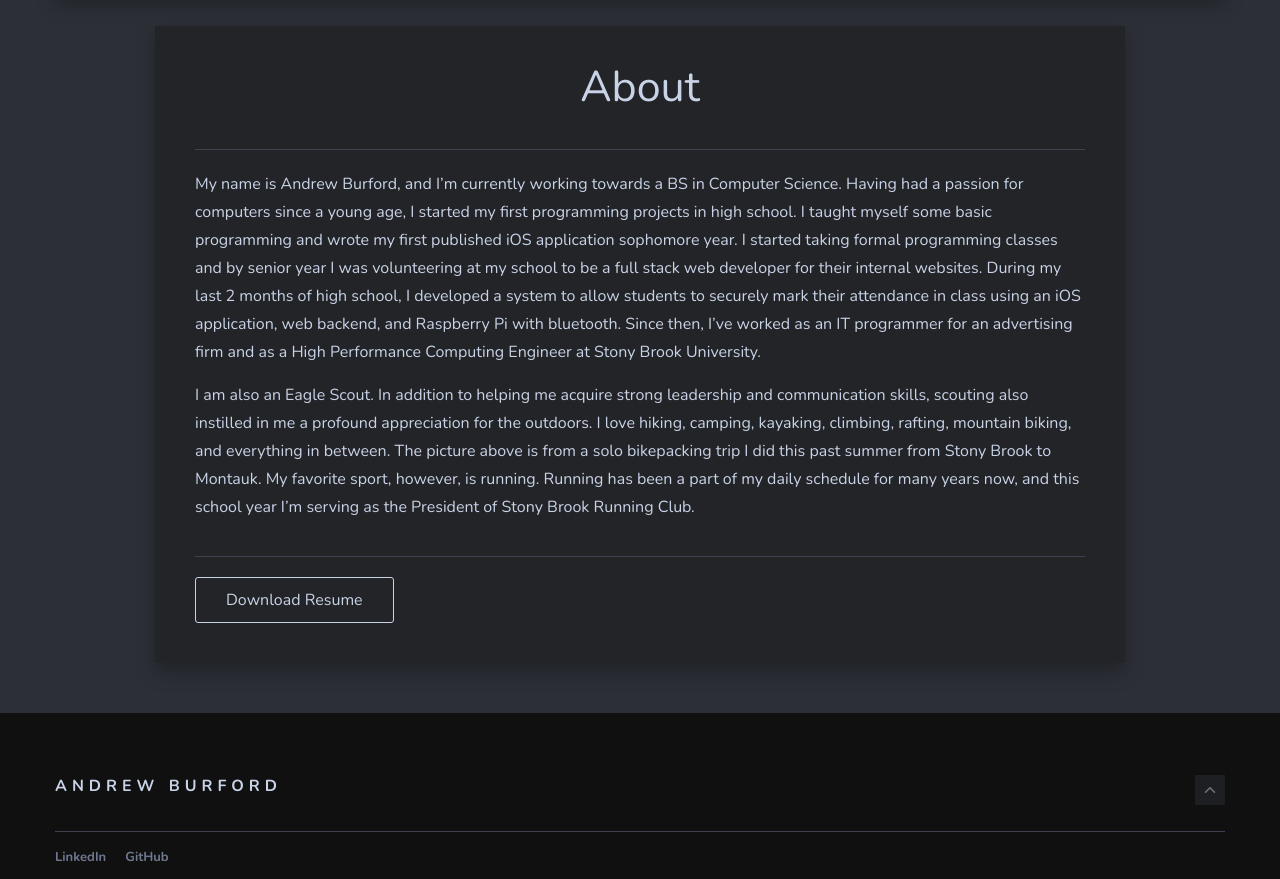
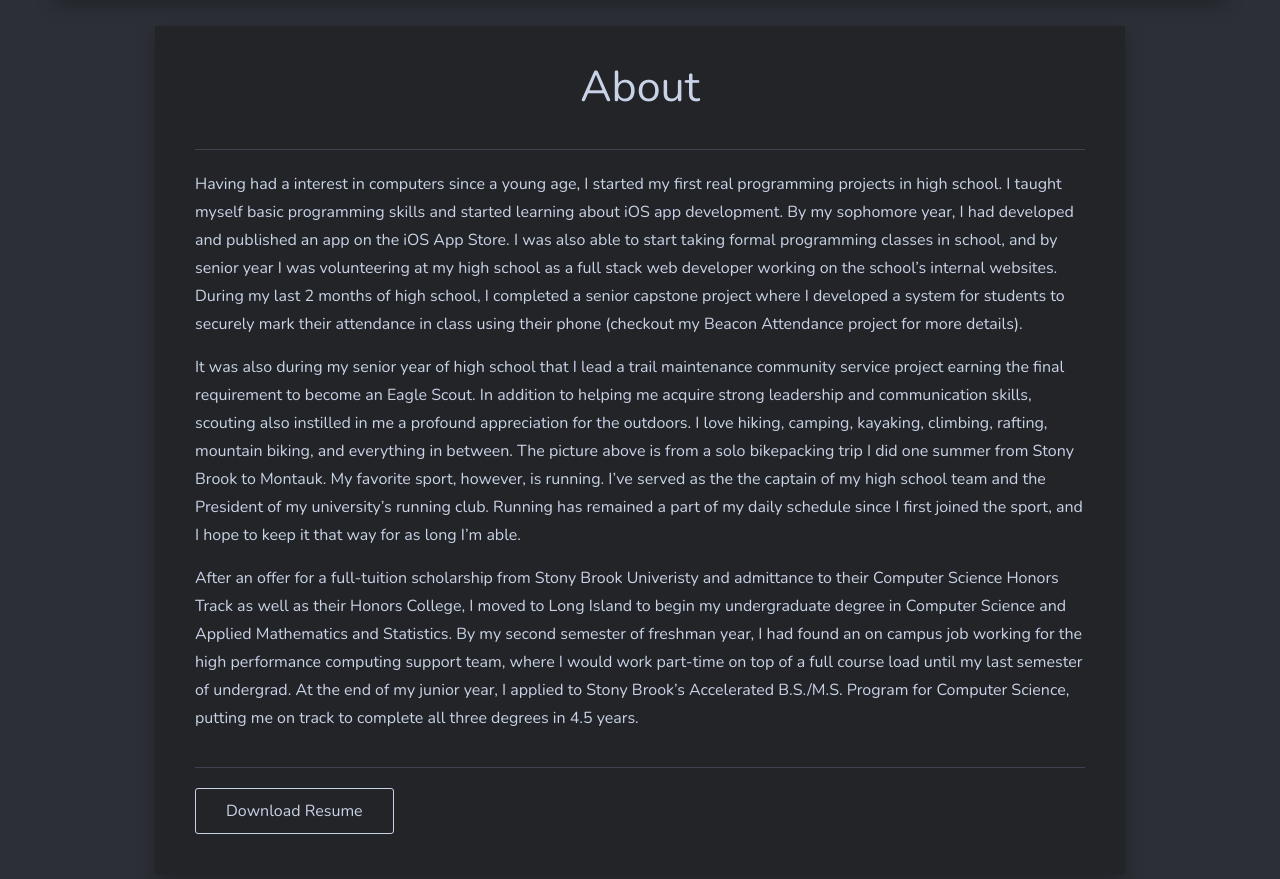
Before and after one commit to aburford/aburford.github.io, a Jekyll site: the page built from _pages/about.md, in a window 1280 px wide, cut to the strip 699-1578 px from the top of the page. Built offline with Jekyll 4.4.1, drawn with Linux system fonts in a browser that asks for light colours; nearby versions of some CDN libraries.

Commit message:
finish B.S. degree

```diff
--- a/Gemfile
+++ b/Gemfile
@@ -11,3 +11,5 @@ gem "tzinfo-data", platforms: [:mingw, :mswin, :x64_mingw, :jruby]
 
 # Performance-booster for watching directories on Windows
 gem "wdm", "~> 0.1.0" if Gem.win_platform?
+
+gem "webrick"
--- a/_includes/sidebar.html
+++ b/_includes/sidebar.html
@@ -24,7 +24,7 @@
   {% endif %} -->
 
   <div class="widget widget-social" style="text-align: center">
-    <img style="border-radius: 50%; max-width: 100px" src="/img/profile.jpg">
+    <img style="border-radius: 50%; max-width: 100px" src="{{"/img/profile.png" | prepend: site.baseurl}}">
     <h3 class="widget-title">Social</h3>
     <ul class="social-profiles list-reset">
       {% if site.linkedin %}
--- a/_pages/about.md
+++ b/_pages/about.md
@@ -6,6 +6,41 @@ permalink: /about/
 resume: /Andrew_Burford_Resume.pdf
 ---
 
-My name is Andrew Burford, and I'm currently working towards a BS in Computer Science. Having had a passion for computers since a young age, I started my first programming projects in high school. I taught myself some basic programming and wrote my first published iOS application sophomore year. I started taking formal programming classes and by senior year I was volunteering at my school to be a full stack web developer for their internal websites. During my last 2 months of high school, I developed a system to allow students to securely mark their attendance in class using an iOS application, web backend, and Raspberry Pi with bluetooth. Since then, I've worked as an IT programmer for an advertising firm and as a High Performance Computing Engineer at Stony Brook University.
+Having had a interest in computers since a young age, I started my
+first real programming projects in high school. I taught myself basic
+programming skills and started learning about iOS app development. By
+my sophomore year, I had developed and published an app on the iOS App
+Store. I was also able to start taking formal programming classes in
+school, and by senior year I was volunteering at my high school as a
+full stack web developer working on the school's internal websites.
+During my last 2 months of high school, I completed a senior capstone
+project where I developed a system for students to securely mark their
+attendance in class using their phone (checkout my Beacon Attendance
+project for more details).
 
-I am also an Eagle Scout. In addition to helping me acquire strong leadership and communication skills, scouting also instilled in me a profound appreciation for the outdoors. I love hiking, camping, kayaking, climbing, rafting, mountain biking, and everything in between. The picture above is from a solo bikepacking trip I did this past summer from Stony Brook to Montauk. My favorite sport, however, is running. Running has been a part of my daily schedule for many years now, and this school year I'm serving as the President of Stony Brook Running Club.
+It was also during my senior year of high school that I lead a trail
+maintenance community service project earning the final requirement to
+become an Eagle Scout. In addition to helping me acquire strong
+leadership and communication skills, scouting also instilled in me a
+profound appreciation for the outdoors. I love hiking, camping,
+kayaking, climbing, rafting, mountain biking, and everything in
+between. The picture above is from a solo bikepacking trip I did one
+summer from Stony Brook to Montauk. My favorite sport, however, is
+running. I've served as the the captain of my high school team and the
+President of my university's running club.  Running has remained a
+part of my daily schedule since I first joined the sport, and I hope
+to keep it that way for as long I'm able.
+
+After an offer for a full-tuition scholarship from Stony Brook
+Univeristy and admittance to their Computer Science Honors Track as
+well as their Honors College, I moved to Long Island to begin my
+undergraduate degree in Computer Science and Applied Mathematics and
+Statistics. By my second semester of freshman year, I had found an on
+campus job working for the high performance computing support team,
+where I would work part-time on top of a full course load until my
+last semester of undergrad. At the end of my junior year, I applied to
+Stony Brook's Accelerated B.S./M.S. Program for Computer Science,
+putting me on track to complete all three degrees in 4.5 years.
+
+<!-- vim:tw=70
+-->
--- a/_sass/4-layouts/_home.scss
+++ b/_sass/4-layouts/_home.scss
@@ -229,7 +229,7 @@
       }
     }
     .article-excerpt {
-      max-width: 450px;
+      //max-width: 450px;
       margin-bottom: 30px;
       font-size: 14px;
       line-height: 23px;
--- a/index.html
+++ b/index.html
@@ -10,8 +10,8 @@ layout: default
 						<div class="article-tag">
 						</div>
 						<h2 class="article-title">Welcome to Andrew Burford's Online Portfolio</h2>
-						<p class="article-excerpt">High Performance Computing Engineer | iOS Developer | Eagle Scout</p>
-						<a href="/about" class="button read-more">More about me</a>
+						<p class="article-excerpt">Research Assistant | Computer Science Graduate Student | Eagle Scout</p>
+						<a href="about" class="button read-more">More about me</a>
 					</div>
 				</div>
 			</article> <!-- /.article-first -->
```
Also changed, not shown: Gemfile.lock, img/profile.jpg (deleted), 2 other files.
